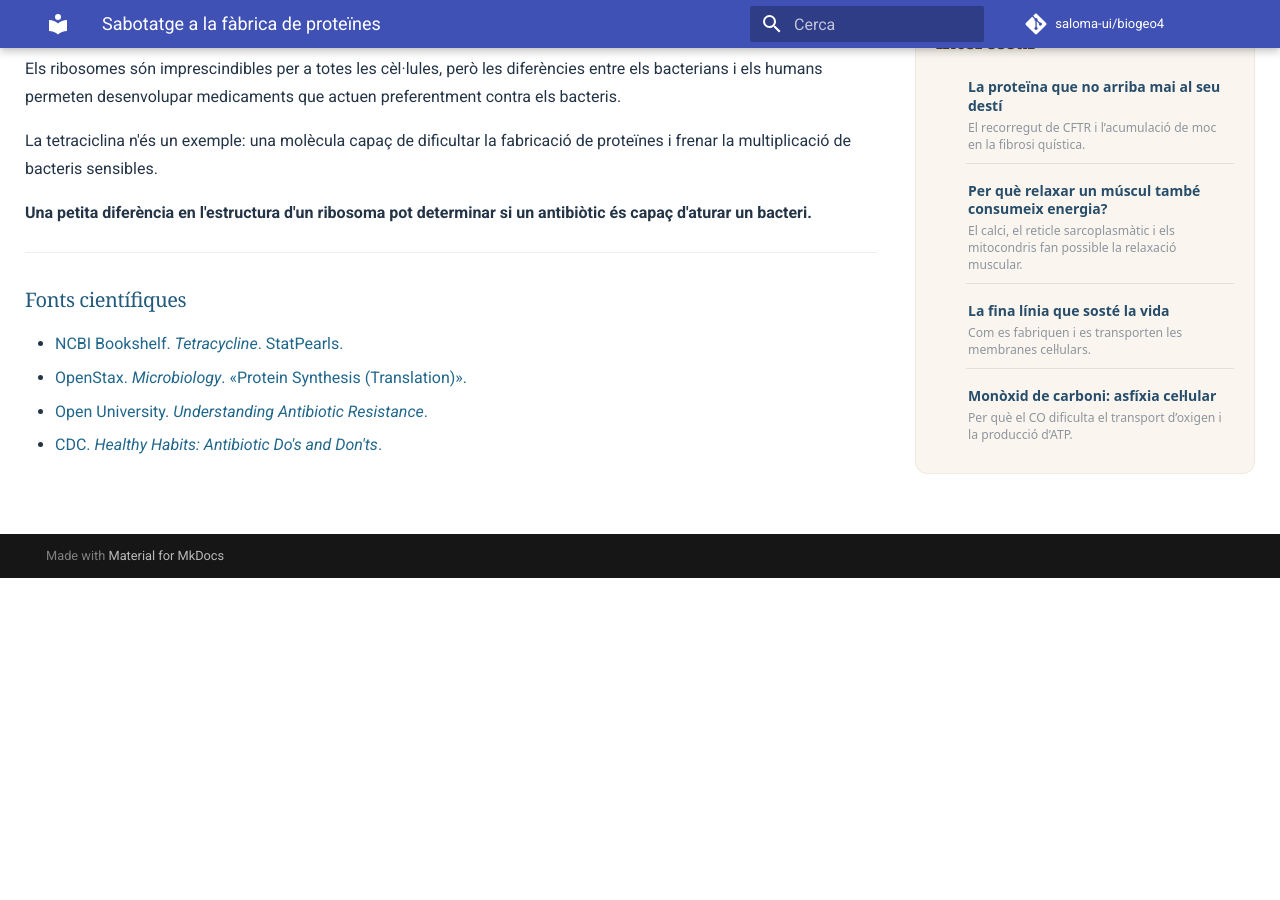
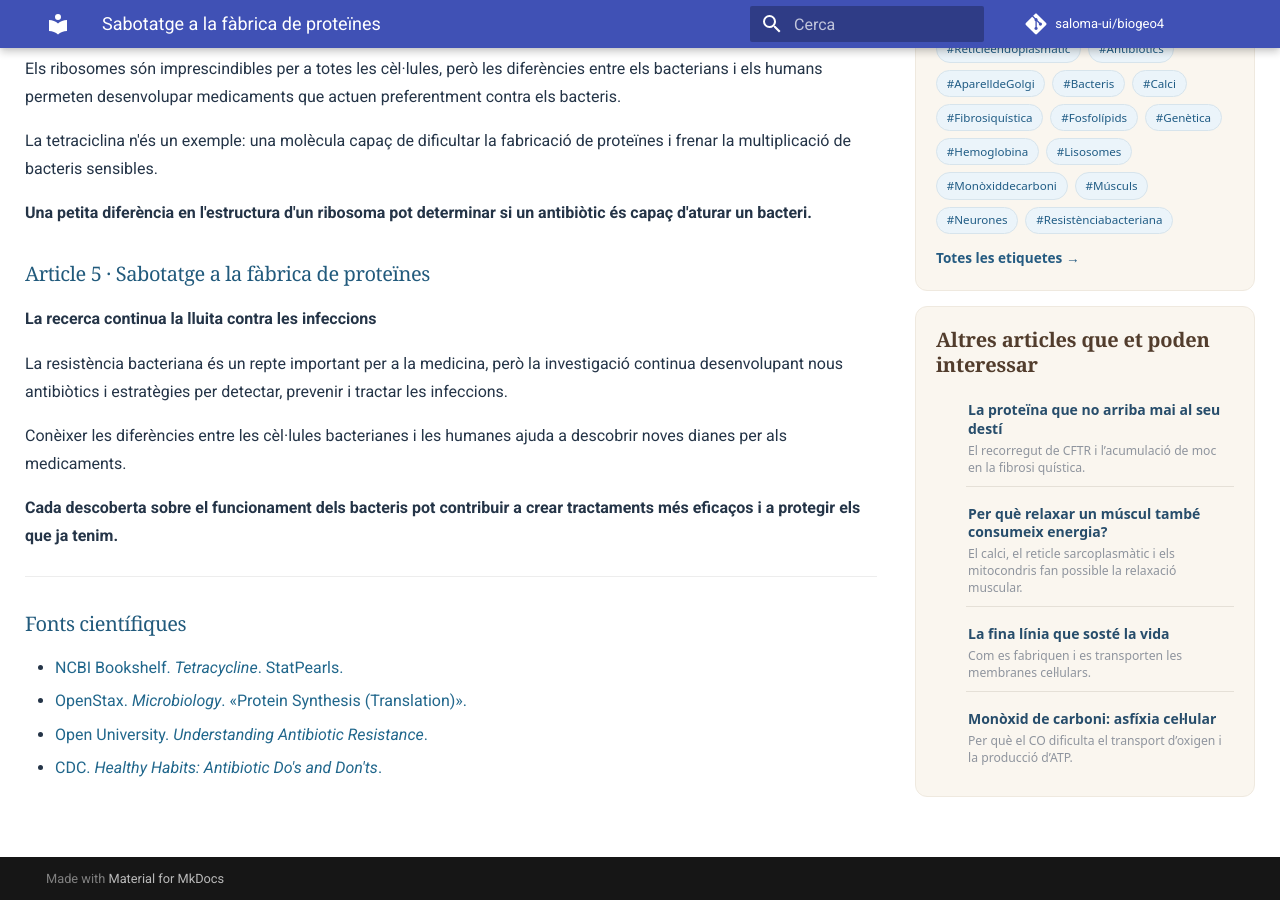
Before and after one commit to saloma-ui/biogeo4, an MkDocs documentation site: the page built from docs/divulgacio/ud02/05-sabotatge-proteines.md, in a window 1280 px wide and 900 px high, scrolled down 3624 px. Built offline with MkDocs 1.6.1 and Material for MkDocs 9.7.7, drawn with Linux system fonts in a browser that asks for light colours; comment, search, counter and statistics services are not loaded; before the commit the page ends 4202 px from its top, so only the background shows below that.

Commit message:
Add section on antibiotic resistance research
Added a new section discussing antibiotic resistance and ongoing research in protein synthesis sabotage.

```diff
--- a/docs/divulgacio/ud02/05-sabotatge-proteines.md
+++ b/docs/divulgacio/ud02/05-sabotatge-proteines.md
@@ -113,6 +113,16 @@ La tetraciclina n'és un exemple: una molècula capaç de dificultar la fabricac
 
 **Una petita diferència en l'estructura d'un ribosoma pot determinar si un antibiòtic és capaç d'aturar un bacteri.**
 
+### Article 5 · Sabotatge a la fàbrica de proteïnes
+
+**La recerca continua la lluita contra les infeccions**
+
+La resistència bacteriana és un repte important per a la medicina, però la investigació continua desenvolupant nous antibiòtics i estratègies per detectar, prevenir i tractar les infeccions.
+
+Conèixer les diferències entre les cèl·lules bacterianes i les humanes ajuda a descobrir noves dianes per als medicaments.
+
+**Cada descoberta sobre el funcionament dels bacteris pot contribuir a crear tractaments més eficaços i a protegir els que ja tenim.**
+
 ---
 
 ### Fonts científiques
```
